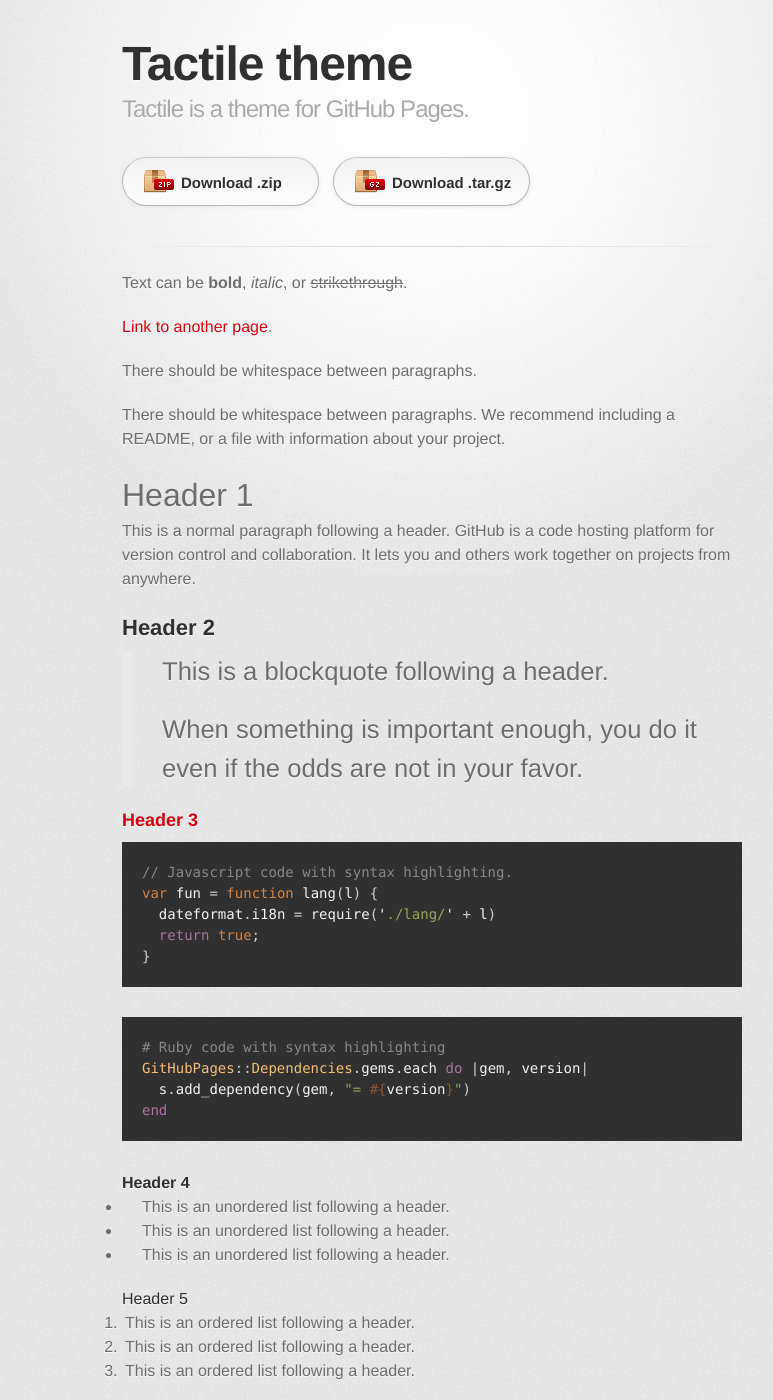
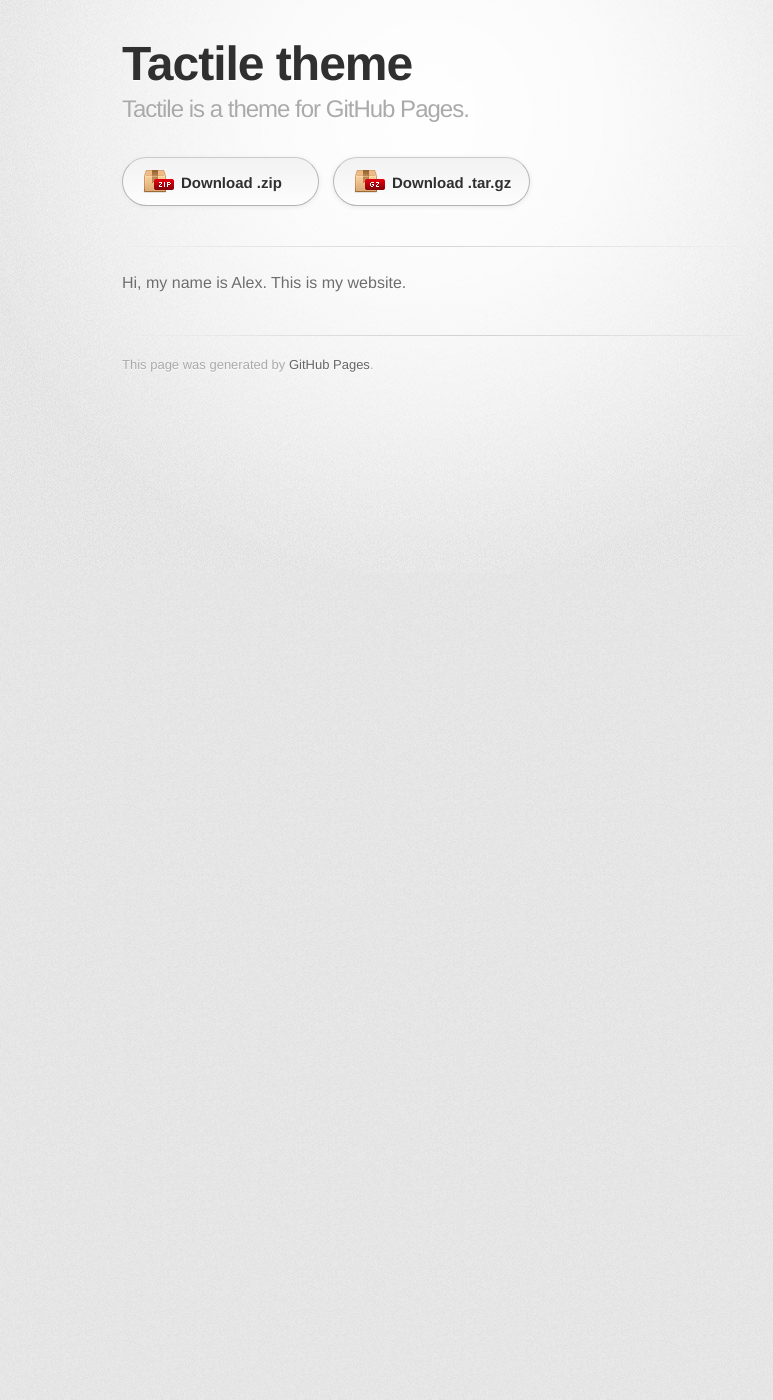
Before and after one commit to alexszokolay/alexszokolay.github.io, a Jekyll site: the page built from index.md, in a window 1280 px wide and 1400 px high. Shown: the whole window, without its empty margins (208-981 px from the left). Built offline with Jekyll 4.4.1, drawn with Linux system fonts in a browser that asks for light colours; some web fonts are replaced; our own code applies the rules of GitHub Pages for plain Markdown files; some of the changed text lies outside the part shown.

Commit message:
Adding website content

````diff
--- a/index.md
+++ b/index.md
@@ -1,123 +1 @@
----
-layout: default
----
-
-Text can be **bold**, _italic_, or ~~strikethrough~~.
-
-[Link to another page](./another-page.html).
-
-There should be whitespace between paragraphs.
-
-There should be whitespace between paragraphs. We recommend including a README, or a file with information about your project.
-
-# Header 1
-
-This is a normal paragraph following a header. GitHub is a code hosting platform for version control and collaboration. It lets you and others work together on projects from anywhere.
-
-## Header 2
-
-> This is a blockquote following a header.
->
-> When something is important enough, you do it even if the odds are not in your favor.
-
-### Header 3
-
-```js
-// Javascript code with syntax highlighting.
-var fun = function lang(l) {
-  dateformat.i18n = require('./lang/' + l)
-  return true;
-}
-```
-
-```ruby
-# Ruby code with syntax highlighting
-GitHubPages::Dependencies.gems.each do |gem, version|
-  s.add_dependency(gem, "= #{version}")
-end
-```
-
-#### Header 4
-
-*   This is an unordered list following a header.
-*   This is an unordered list following a header.
-*   This is an unordered list following a header.
-
-##### Header 5
-
-1.  This is an ordered list following a header.
-2.  This is an ordered list following a header.
-3.  This is an ordered list following a header.
-
-###### Header 6
-
-| head1        | head two          | three |
-|:-------------|:------------------|:------|
-| ok           | good swedish fish | nice  |
-| out of stock | good and plenty   | nice  |
-| ok           | good `oreos`      | hmm   |
-| ok           | good `zoute` drop | yumm  |
-
-### There's a horizontal rule below this.
-
-* * *
-
-### Here is an unordered list:
-
-*   Item foo
-*   Item bar
-*   Item baz
-*   Item zip
-
-### And an ordered list:
-
-1.  Item one
-1.  Item two
-1.  Item three
-1.  Item four
-
-### And a nested list:
-
-- level 1 item
-  - level 2 item
-  - level 2 item
-    - level 3 item
-    - level 3 item
-- level 1 item
-  - level 2 item
-  - level 2 item
-  - level 2 item
-- level 1 item
-  - level 2 item
-  - level 2 item
-- level 1 item
-
-### Small image
-
-![Octocat](https://github.githubassets.com/images/icons/emoji/octocat.png)
-
-### Large image
-
-![Branching](https://guides.github.com/activities/hello-world/branching.png)
-
-
-### Definition lists can be used with HTML syntax.
-
-<dl>
-<dt>Name</dt>
-<dd>Godzilla</dd>
-<dt>Born</dt>
-<dd>1952</dd>
-<dt>Birthplace</dt>
-<dd>Japan</dd>
-<dt>Color</dt>
-<dd>Green</dd>
-</dl>
-
-```
-Long, single-line code blocks should not wrap. They should horizontally scroll if they are too long. This line should be long enough to demonstrate this.
-```
-
-```
-The final element.
-```
+Hi, my name is Alex. This is my website.
````
